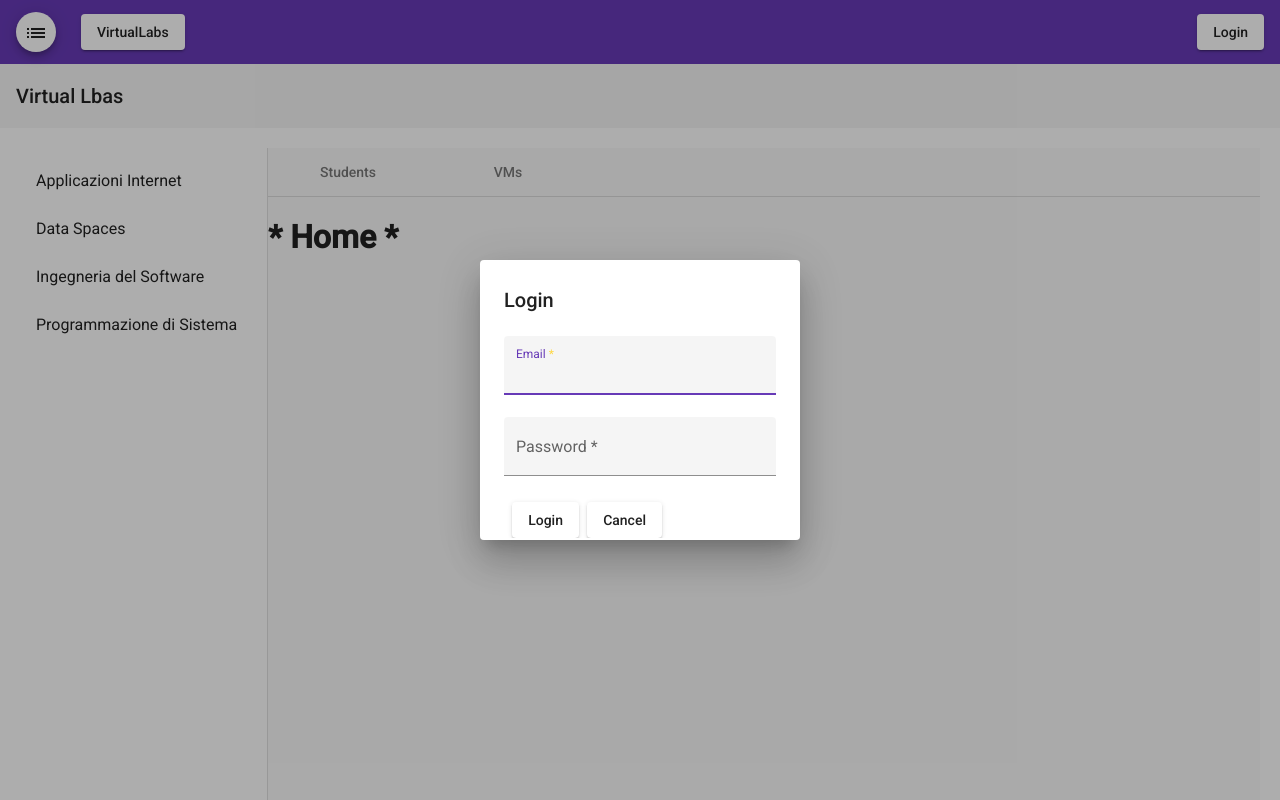
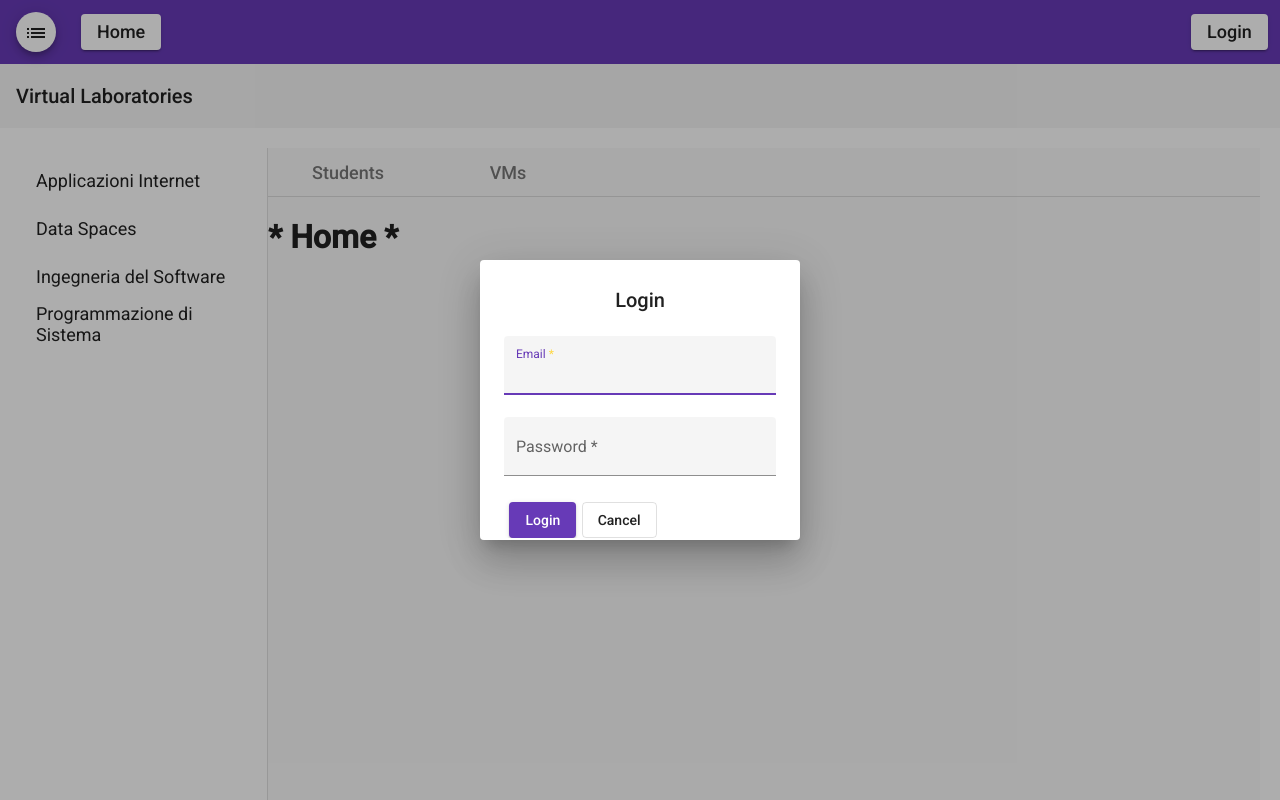
Before and after one commit to MatteoStoisa/WebApp_frontend, an Angular app: page /login in a window 1280 px wide. Built offline with nearby package versions, Linux system fonts and the light colour scheme.

Commit message:
some css

```diff
--- a/src/app/app.component.css
+++ b/src/app/app.component.css
@@ -10,3 +10,22 @@ mat-sidenav {
 .space-filler {
     flex: 1 1 auto;
 }
+
+#home-button {
+    margin-left: 2%;
+    font-size: large;
+    margin-right: 2%;
+}
+
+.loginlogout {
+    margin-left: 5%;
+    font-size: large;
+}
+
+.course {
+    font-size: large;
+}
+
+.main-tab {
+    font-size: large;
+}
--- a/src/app/app.component.html
+++ b/src/app/app.component.html
@@ -2,28 +2,28 @@
     <button mat-mini-fab color="secondary" aria-label="Delete button" (click)="sidenav.toggle()">
         <mat-icon aria-hidden="false" aria-label="Home icon">list</mat-icon>
     </button>
-    <span style="margin-left: 2%;">
-        <button mat-raised-button routerLink="/home">VirtualLabs</button>
-    </span>
+    <button mat-raised-button routerLink="/home" id="home-button">Home</button>
+    <div *ngIf="isAuthenticated" >
+        {{user}}
+    </div>
     <span class="space-filler"></span>
     <div *ngIf="isAuthenticated; else elseBlock">
-        <span>{{user}}</span>
-        <span><button mat-raised-button (click)="logout()"  style="margin-left: 4%;">Logout</button></span>
+        <span><button mat-raised-button class="loginlogout" (click)="logout()">Logout</button></span>
     </div>
     <ng-template #elseBlock>
-        <span><button mat-raised-button (click)="openLoginDialog()">Login</button></span>
+        <span><button mat-raised-button class="loginlogout" (click)="openLoginDialog()">Login</button></span>
     </ng-template>
 
 </mat-toolbar>
-<mat-toolbar>Virtual Lbas</mat-toolbar>
+<mat-toolbar>Virtual Laboratories</mat-toolbar>
 <mat-sidenav-container>
     <mat-sidenav #sidenav mode="side" opened>
         <div class="container">
             <mat-nav-list>
-                <mat-list-item role="listitem" routerLink="teacher/course/applicazioni-internet/students">Applicazioni Internet</mat-list-item>
-                <mat-list-item role="listitem">Data Spaces</mat-list-item>
-                <mat-list-item role="listitem">Ingegneria del Software</mat-list-item>
-                <mat-list-item role="listitem">Programmazione di Sistema</mat-list-item>
+                <mat-list-item class="course" role="listitem" routerLink="teacher/course/applicazioni-internet/students">Applicazioni Internet</mat-list-item>
+                <mat-list-item class="course" role="listitem">Data Spaces</mat-list-item>
+                <mat-list-item class="course" role="listitem">Ingegneria del Software</mat-list-item>
+                <mat-list-item class="course" role="listitem">Programmazione di Sistema</mat-list-item>
             </mat-nav-list>
         </div>
     </mat-sidenav>
@@ -33,7 +33,8 @@
                *ngFor="let link of navLinks"
                [routerLink]="link.path"
                routerLinkActive #rla="routerLinkActive"
-               [active]="rla.isActive">
+               [active]="rla.isActive"
+               class="main-tab">
                 {{link.label}}
             </a>
         </nav>
--- a/src/app/auth/login-dialog/login-dialog.component.css
+++ b/src/app/auth/login-dialog/login-dialog.component.css
@@ -10,3 +10,11 @@
     color: red;
     margin-bottom: 2%;
 }
+
+.but {
+    margin-left: 2%;
+}
+
+#title {
+    text-align: center;
+}
--- a/src/app/auth/login-dialog/login-dialog.component.html
+++ b/src/app/auth/login-dialog/login-dialog.component.html
@@ -1,4 +1,4 @@
-<h2 mat-dialog-title>Login</h2>
+<h2 mat-dialog-title id="title">Login</h2>
 <mat-dialog-content>
     <form class="example-form" [formGroup]="loginForm" (ngSubmit)="onSubmit()">
 
@@ -16,8 +16,8 @@
         </div>
         <div class="fail">{{failMessage}}</div>
         <div>
-            <button mat-raised-button type="submit">Login</button>
-            <button mat-raised-button mat-dialog-close>Cancel</button>
+            <button mat-raised-button type="submit" color="primary" class="but">Login</button>
+            <button mat-stroked-button mat-dialog-close class="but">Cancel</button>
         </div>
     </form>
 </mat-dialog-content>
--- a/src/app/teacher/students.component.css
+++ b/src/app/teacher/students.component.css
@@ -5,3 +5,24 @@ table {
 mat-form-field {
     width: 40%;
 }
+
+#insert-form {
+    margin-left: 2%;
+}
+
+#insert-text {
+    margin-right: 3%;
+}
+
+#input-field {
+    padding-right: 2%;
+}
+
+#remove-text {
+    margin-right: 2%;
+    margin-left: 2%;
+}
+
+#main-table {
+    margin-top: 3%;
+}
--- a/src/app/teacher/students.component.html
+++ b/src/app/teacher/students.component.html
@@ -1,7 +1,7 @@
 <div class="container">
-    <form class="example-form" style="margin-left: 2%;">
-        <label style="margin-right: 3%;">Insert Student Into Course:</label>
-        <mat-form-field class="example-full-width" style="padding-right: 2%;">
+    <form id="insert-form">
+        <label id="insert-text">Insert Student Into Course:</label>
+        <mat-form-field id="input-field">
             <input type="text" placeholder="search and select" aria-label="Number" matInput [formControl]="myControl"
                 [matAutocomplete]="auto" id="inputAddStudent">
             <mat-autocomplete #auto="matAutocomplete" [displayWith]="displayFn" (optionSelected)="optionSelected($event)">
@@ -16,13 +16,13 @@
         </button>
     </form>
     <ng-container matColumnDef="delete">
-        <label style="margin-right: 2%; margin-left: 2%;">Remove Selected Students From Course:</label>
+        <label id="remove-text">Remove Selected Students From Course:</label>
         <button mat-mini-fab color="primary" aria-label="Delete button" (click)="deleteSelected()">
             <mat-icon aria-hidden="false" aria-label="Delete icon">delete</mat-icon>
         </button>
     </ng-container>
     <div class="mat-elevation-z8">
-        <table mat-table [dataSource]="dataSource" matSort (matSortChange)="sortData($event)" style="margin-top: 3%;">
+        <table mat-table [dataSource]="dataSource" matSort (matSortChange)="sortData($event)" id="main-table">
             <ng-container matColumnDef="select">
                 <th mat-header-cell *matHeaderCellDef>
                     <mat-checkbox (change)="$event ? masterToggle() : null"
--- a/virtuallabs.json
+++ b/virtuallabs.json
@@ -32,7 +32,7 @@
       "id": "567890",
       "name": "Baglio",
       "firstName": "Mirco",
-      "courseId": "0",
+      "courseId": "1",
       "groupId": 0
     },
     {
```
